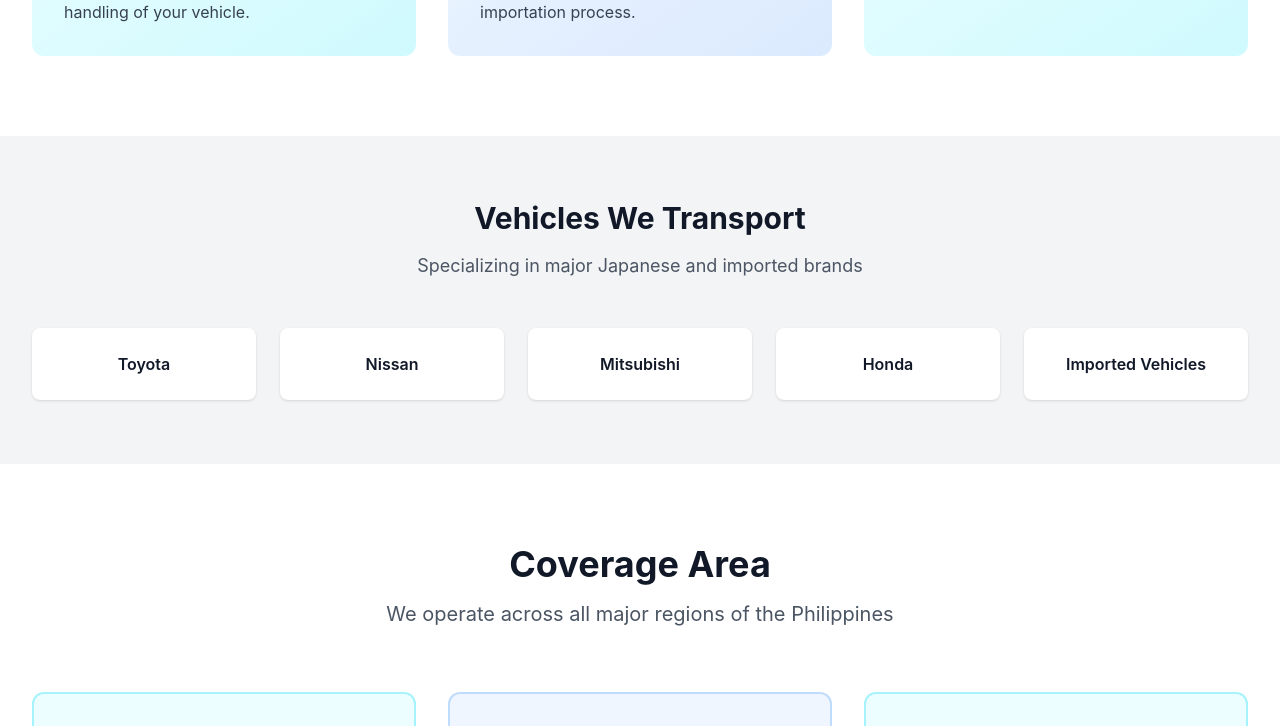
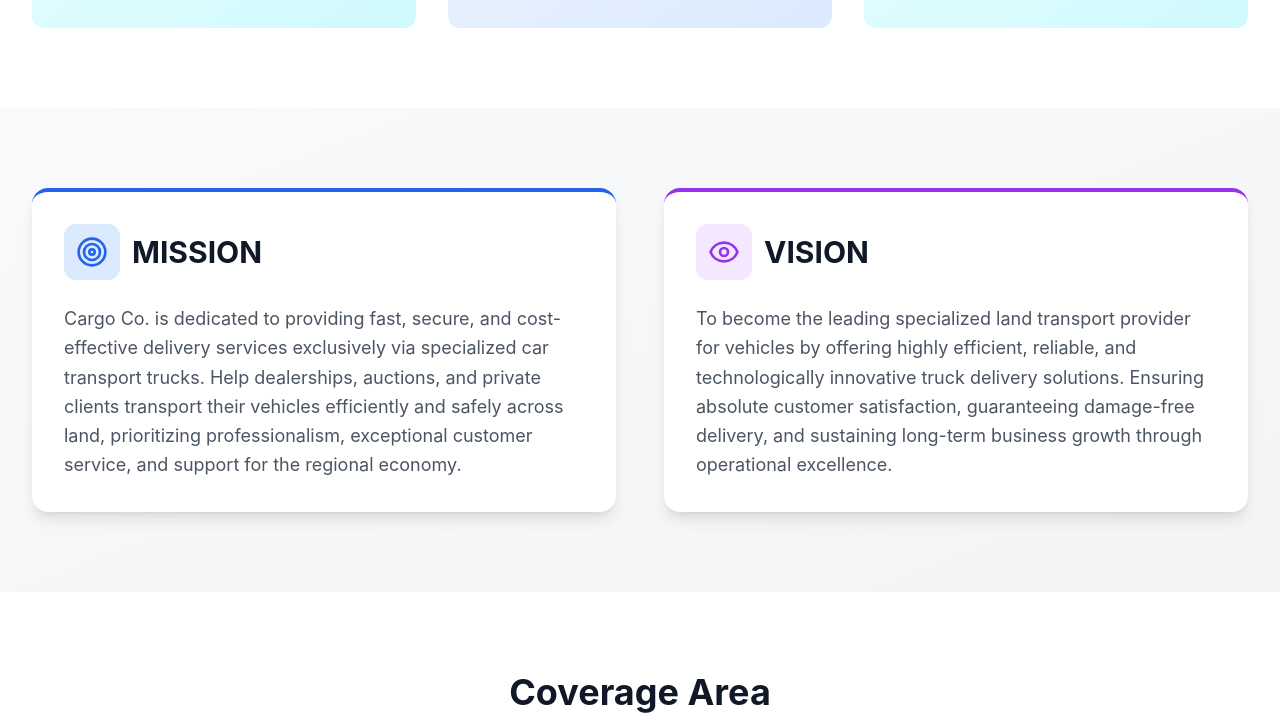
Before and after one commit to aeron-cap/cargo-co.github.io, a React (Create React App) app: page / in a window 1280 px wide. Shown: the part 964-1690 px from the top of the page. Built offline with nearby package versions, Linux system fonts and the light colour scheme.

Commit message:
adjusted picture, edited some details

```diff
--- a/src/App.js
+++ b/src/App.js
@@ -1,5 +1,5 @@
 import React, { useState } from 'react';
-import { Truck, Shield, Clock, MapPin, Phone, Mail, CheckCircle, Menu, X } from 'lucide-react';
+import { Truck, Shield, Clock, MapPin, Phone, Mail, CheckCircle, Menu, X, Target, Eye } from 'lucide-react';
 import logo from './assets/logo.png';
 import trans_truck from './assets/trans-truck.png';
 
@@ -68,42 +68,53 @@
       </nav>
 
       {/* Hero Section */}
-<section className="pt-24 pb-16 bg-gradient-to-br from-blue-900 via-blue-800 to-cyan-600 text-white relative overflow-hidden"> {/* Added relative and overflow-hidden */}
-      <div className="max-w-7xl mx-auto px-4 sm:px-6 lg:px-8 relative z-10"> {/* Added relative and z-10 to ensure text is above image */}
-        <div className="grid md:grid-cols-2 gap-12 items-center"> {/* Keeping grid-cols-2 for text layout */}
+      <section className="pt-24 pb-16 bg-gradient-to-br from-blue-900 via-blue-800 to-cyan-600 text-white relative overflow-hidden">
+        <div className="max-w-7xl mx-auto px-4 sm:px-6 lg:px-8 relative z-10">
+          <div className="grid md:grid-cols-2 gap-12 items-center">
             {/* Text content stays in the left column */}
             <div className="space-y-6">
               <h1 className="text-4xl md:text-5xl lg:text-6xl font-bold leading-tight">
                 Premium Vehicle Transport Across the Philippines
               </h1>
               <p className="text-xl text-cyan-100">
-              Specializing in door-to-door transport of Toyota, Nissan, Mitsubishi, Honda, and other imported vehicles with coordinated customs clearance.
+                Specializing in door-to-door transport of Toyota imported vehicles with coordinated customs clearance.
               </p>
               <div className="flex flex-wrap gap-4">
-              <a href="#contact" className="bg-cyan-400 text-blue-900 px-8 py-3 rounded-lg font-semibold hover:bg-cyan-300 transition">
+                <a
+                  href="#contact"
+                  className="bg-cyan-400 text-blue-900 px-8 py-3 rounded-lg font-semibold hover:bg-cyan-300 transition"
+                >
                   Get a Quote
                 </a>
-              <a href="#services" className="border-2 border-cyan-400 px-8 py-3 rounded-lg font-semibold hover:bg-cyan-400 hover:text-blue-900 transition">
+                <a
+                  href="#services"
+                  className="border-2 border-cyan-400 px-8 py-3 rounded-lg font-semibold hover:bg-cyan-400 hover:text-blue-900 transition"
+                >
                   Our Services
                 </a>
               </div>
             </div>
 
-          {/* The right column is now empty to create space, or can be used for other elements if needed */}
-          <div className="hidden md:block">
-            {/* This column is empty or can contain something else. The image is now absolutely positioned. */}
-          </div>
+            {/* Keep this column empty on large screens */}
+            <div className="hidden md:block"></div>
           </div>
         </div>
 
-      {/* Absolutely positioned image, extending to the right edge */}
-      <div className="absolute inset-y-0 right-0 md:w-1/2 lg:w-3/5 xl:w-1/2 z-0 hidden md:block"> {/* Adjusted width for image */}
+        {/* Existing absolutely positioned image for large screens */}
+        <div className="absolute inset-y-0 right-0 md:w-1/2 lg:w-3/5 xl:w-1/2 z-0 hidden md:block">
           <img
             src={trans_truck}
             alt="Car carrier truck transporting vehicles"
-          className="w-full h-full object-cover" // Ensure it covers the full absolute div
+            className="w-full h-full object-cover"
           />
         </div>
+
+        {/* NEW — small screen truck image (visible only below md) */}
+        <img
+          src={trans_truck}
+          alt="Car carrier truck transporting vehicles"
+          className="absolute bottom-0 left-1/2 -translate-x-1/2 block md:hidden w-[90%] sm:w-[80%] object-contain z-0"
+        />
       </section>
 
       {/* Services Section */}
@@ -144,19 +155,44 @@
         </div>
       </section>
 
-      {/* Vehicle Brands */}
-      <section className="py-16 bg-gray-100">
+      {/* MISSION VISION */}
+      <section className="py-20 bg-gradient-to-br from-gray-50 to-gray-100">
         <div className="max-w-7xl mx-auto px-4 sm:px-6 lg:px-8">
-          <div className="text-center mb-12">
-            <h2 className="text-3xl font-bold text-gray-900 mb-4">Vehicles We Transport</h2>
-            <p className="text-lg text-gray-600">Specializing in major Japanese and imported brands</p>
+          {/* Responsive grid: 1 column by default, 2 columns on large screens */}
+          <div className="grid grid-cols-1 md:grid-cols-1 lg:grid-cols-2 gap-8 lg:gap-12">
+
+            {/* Mission Card */}
+            <div className="group bg-white rounded-2xl shadow-lg hover:shadow-2xl transition-all duration-300 p-8 border-t-4 border-blue-600">
+              <div className="flex items-center gap-3 mb-6">
+                <div className="p-3 bg-blue-100 rounded-xl group-hover:bg-blue-600 transition-colors duration-300">
+                  <Target className="w-8 h-8 text-blue-600 group-hover:text-white transition-colors duration-300" />
                 </div>
-          <div className="grid grid-cols-2 md:grid-cols-5 gap-6">
-            {['Toyota', 'Nissan', 'Mitsubishi', 'Honda', 'Imported Vehicles'].map((brand) => (
-              <div key={brand} className="bg-white rounded-lg p-6 text-center shadow hover:shadow-lg transition">
-                <p className="font-semibold text-gray-900">{brand}</p>
+                <h2 className="text-3xl font-bold text-gray-900">MISSION</h2>
               </div>
-            ))}
+              <p className="text-gray-600 leading-relaxed text-lg">
+                Cargo Co. is dedicated to providing fast, secure, and cost-effective delivery services
+                exclusively via specialized car transport trucks. Help dealerships, auctions, and private
+                clients transport their vehicles efficiently and safely across land, prioritizing
+                professionalism, exceptional customer service, and support for the regional economy.
+              </p>
+            </div>
+
+            {/* Vision Card */}
+            <div className="group bg-white rounded-2xl shadow-lg hover:shadow-2xl transition-all duration-300 p-8 border-t-4 border-purple-600">
+              <div className="flex items-center gap-3 mb-6">
+                <div className="p-3 bg-purple-100 rounded-xl group-hover:bg-purple-600 transition-colors duration-300">
+                  <Eye className="w-8 h-8 text-purple-600 group-hover:text-white transition-colors duration-300" />
+                </div>
+                <h2 className="text-3xl font-bold text-gray-900">VISION</h2>
+              </div>
+              <p className="text-gray-600 leading-relaxed text-lg">
+                To become the leading specialized land transport provider for vehicles by offering highly
+                efficient, reliable, and technologically innovative truck delivery solutions. Ensuring
+                absolute customer satisfaction, guaranteeing damage-free delivery, and sustaining long-term
+                business growth through operational excellence.
+              </p>
+            </div>
+
           </div>
         </div>
       </section>
@@ -285,10 +321,6 @@
                 >
                   <option value="">Select vehicle brand</option>
                   <option value="Toyota">Toyota</option>
-                  <option value="Nissan">Nissan</option>
-                  <option value="Mitsubishi">Mitsubishi</option>
-                  <option value="Honda">Honda</option>
-                  <option value="Other">Other Imported Vehicle</option>
                 </select>
               </div>
             </div>
```
Also changed, not shown: 1 other file (tests, documents, lock files or other folders). Lines whose indentation alone changed are shown as unchanged.
